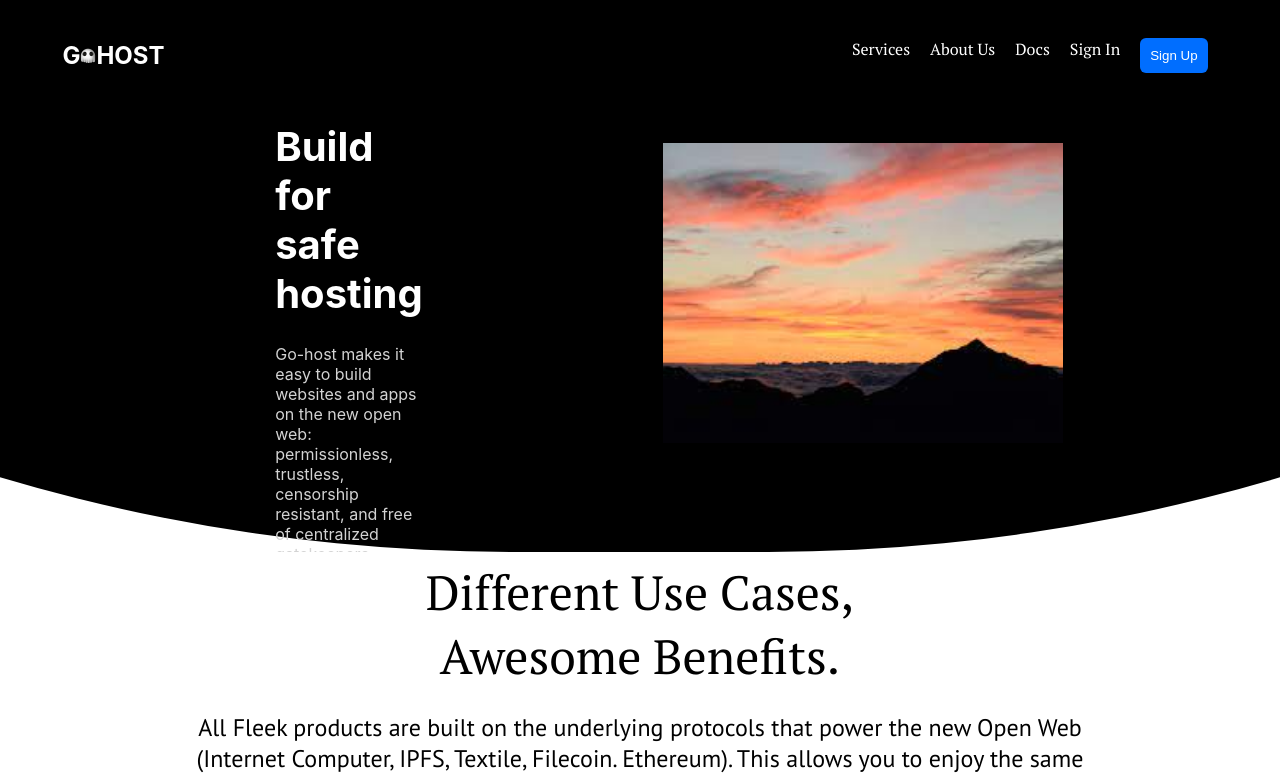
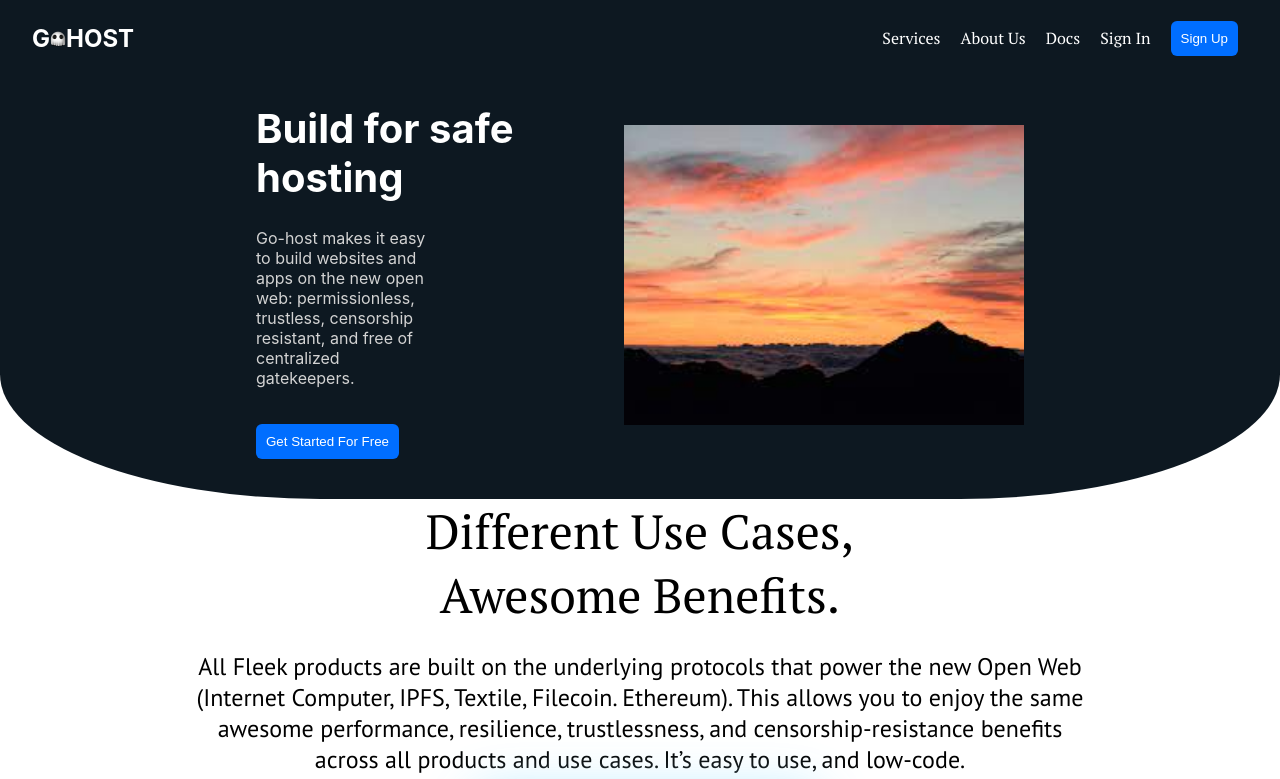
Before and after one commit to iamshubhambhola/Go-Host, a React (Create React App) app: page / in a window 1280 px wide. Shown: the top 779 px of the page. Built offline with nearby package versions, Linux system fonts and the light colour scheme.

Commit message:
Header Changes

```diff
--- a/src/components/header.css
+++ b/src/components/header.css
@@ -1,32 +1,16 @@
 .header{
-    width: 100%;
-    height: 70vh;
+    width: 100vw !important;
+    height: auto;
     /* background-color: #fff; */
     color: #fff;
+    background-color: #0D1821;
+    border-bottom-left-radius: 25%;
+    border-bottom-right-radius: 25%;
+    padding-bottom: 40px;
+    margin: 0;
 }
 
-.curve{
-    position: relative;
-    overflow: hidden;
-    /* text-align: center; */
-    padding: 1rem 2rem;
-    z-index: 2;
-    height: 65vh;
-}
 
-.curve::before {
-    content: "";
-    display: block;
-    background: black;
-    position: absolute;
-    left: 50%;
-    bottom: 0;
-    transform: translateX(-50%);
-    border-radius: 140vw;
-    width: 300vw;
-    height: 300vw;
-    z-index: -1;
-  }
 
 .logo{
     /* margin-top: 2rem; */
@@ -46,13 +30,14 @@
     align-items: center;
     width: 95%;
     margin: auto;
-    padding: 5px 0;
+    padding: 4px 0;
 
 }
 
 .nav-links{
     list-style: none;
     display: flex;
+    align-items: center;
 }
 
 .nav-links>li{
@@ -92,25 +77,28 @@ button:hover{
     justify-content: space-between;
     width: 60%;
     margin: auto;
+
     /* padding-top: 3rem; */
 }
 
 .go-host-info{
-    padding-right: 15rem;
+    /* padding-right: 1em; */
 }
 
 .go-host-info>h1{
     font-style: var(--primary-font);
-    font-size: 2.5rem;
+    font-size: 2.5em;
+    /* max-width: 50%; */
 }
 
 .go-host-info>p{
     font-style: var(--secondary-font);
     color: #D3D3D3;
+    max-width: 50%;
 }
 
 .gif{
-    padding-top: 3rem;
+    padding-top: 3em;
 }
 
 .sample-image{
--- a/src/components/header.js
+++ b/src/components/header.js
@@ -9,7 +9,7 @@ export default function Header() {
   return (
 
     <div className='header'>
-      <div className='curve'>
+
         <nav className='navbar'>
           <a href='#'><h2>G<img src={logo} className='logo'></img>HOST</h2></a>
           <ul className='nav-links'>
@@ -32,7 +32,7 @@ export default function Header() {
             <img src={sample} className='sample-image' alt='sample'></img>
           </div>
         </div>
-      </div>
+
     </div>
   );
 
```
